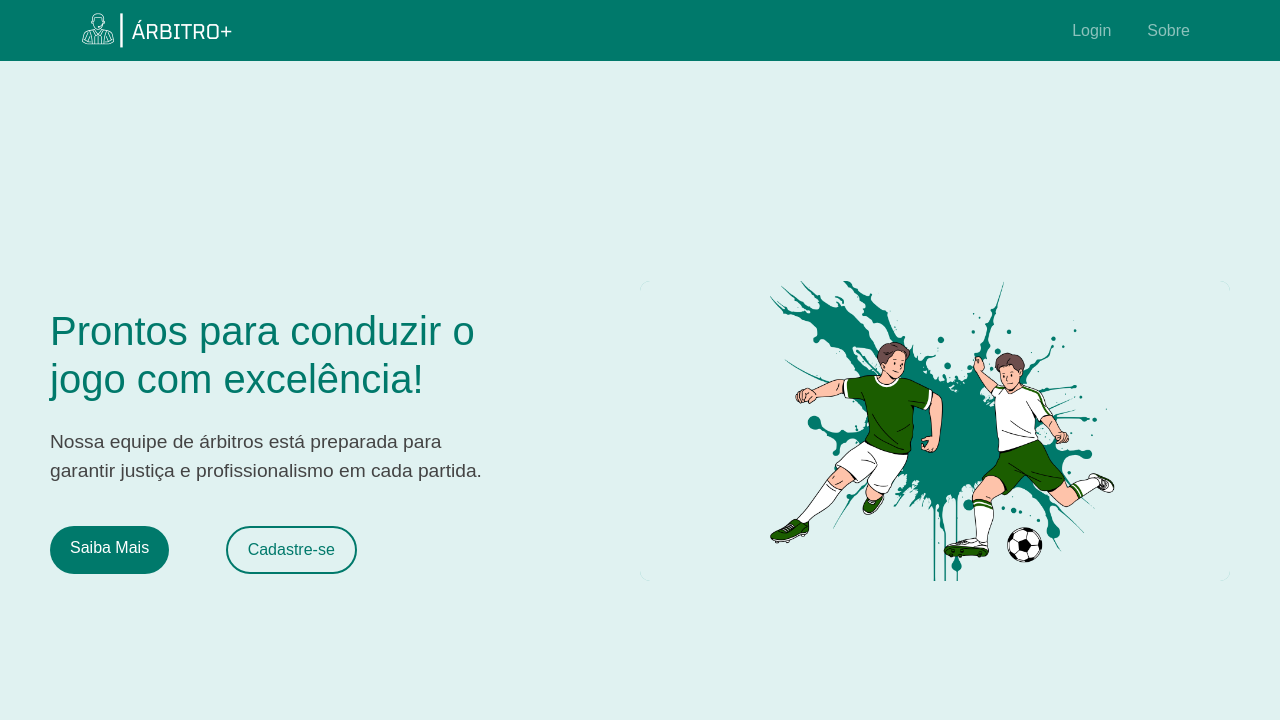
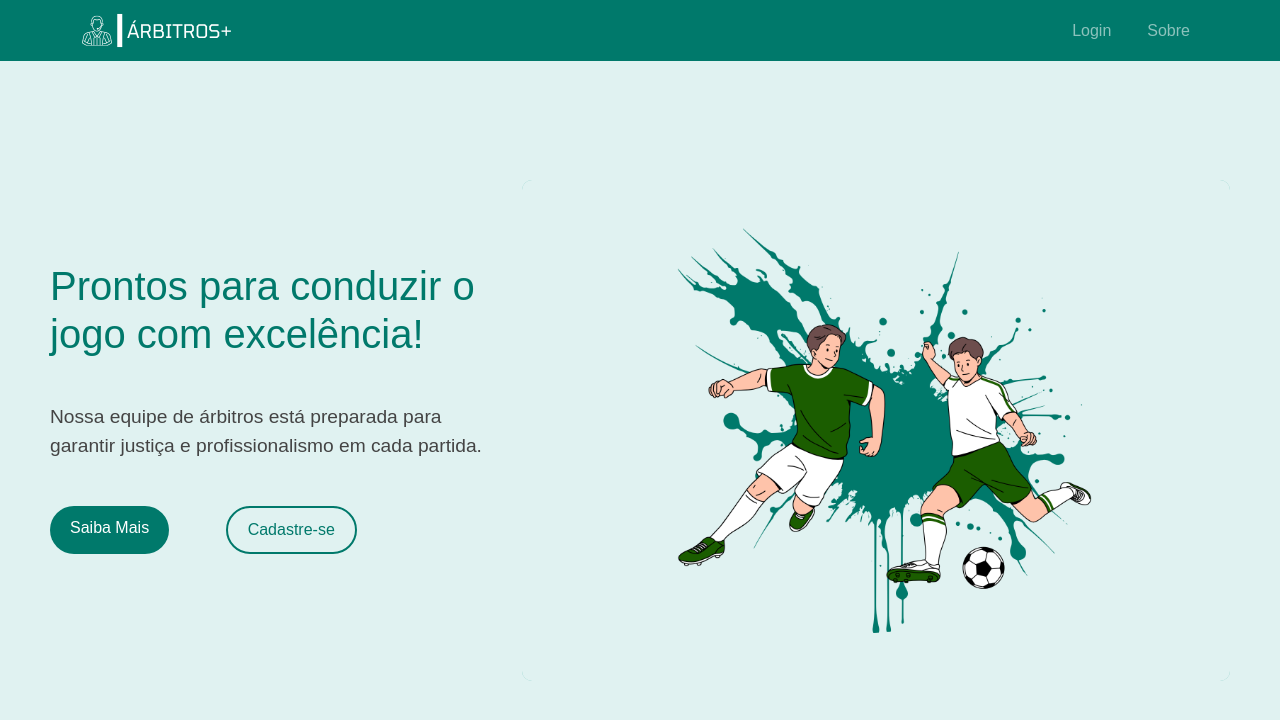
Before and after one commit to arianevaleira/Projeto-Arbitros, a Flask app: page / in a window 1280 px wide. Shown: the top 720 px of the page. Run offline with Flask 3, Linux system fonts and the light colour scheme.

Commit message:
Update index.html

```diff
--- a/templates/index.html
+++ b/templates/index.html
@@ -30,20 +30,19 @@
         .hero-text {
             max-width: 40%;
             text-align: left;
-            max-height: 300px;
+            margin-bottom: 45px;
         }
         .hero-text h1 {
             font-size: 2.5rem;
-            margin-top: 20px; /* Espaçamento superior para separar do parágrafo */
+            margin-bottom: 45px;
         }
         .hero-text p {
             font-size: 1.2rem;
-            margin-bottom: 40px; /* Aumentei o espaçamento inferior */
+            margin-bottom: 45px;
         }
 
         .hero-card {
-            width: 50%;
-            height: 300px;
+            width: 65%;
             background-color: #80CBC4;
             border-radius: 10px;
             overflow: hidden;
@@ -89,10 +88,9 @@
     </style>
 </head>
 <body>
-    <!-- Navbar -->
     <nav class="navbar navbar-expand-lg navbar-dark">
         <div class="container">
-            <a class="logo" href="{{url_for('login')}}"><img class="logo" src="/static/assets/logo (2).png" alt="logo"></a>
+            <a class="logo" href="{{url_for('login')}}"><img class="logo" src="/static/assets/ÁRBITRO+_logo.png" alt="logo"></a>
             <button class="navbar-toggler" type="button" data-bs-toggle="collapse" data-bs-target="#navbarNav">
                 <span class="navbar-toggler-icon"></span>
             </button>
```
